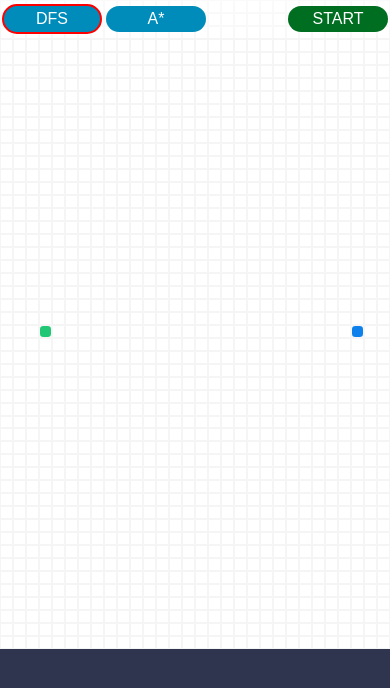
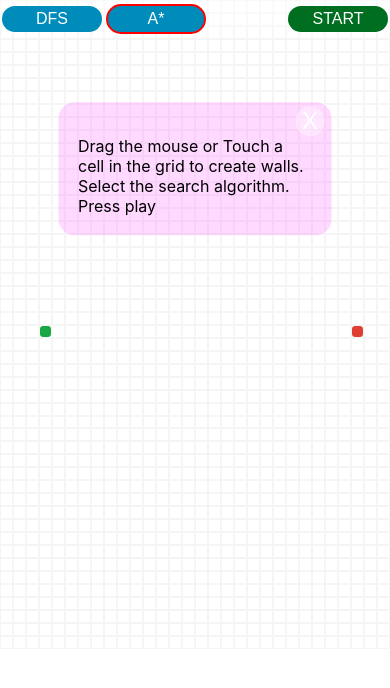
Before and after one commit to thomasreolon/REACT-searchAlgorithms, a React (Create React App) app: page / in a window 390 px wide. Shown: the top 688 px of the page. Built offline with nearby package versions, Linux system fonts and the light colour scheme.

Commit message:
improvements for mobile

```diff
--- a/src/Components/Cell/index.tsx
+++ b/src/Components/Cell/index.tsx
@@ -37,7 +37,9 @@ function Cell(props:CellProps) {
             className={`cell ${css}`}
             onMouseDown={(event) => {setWall(true);event.preventDefault();}}
             onMouseEnter={(event) => {setWall(false);event.preventDefault();}}
-            style={{'width':props.size, 'height':props.size,}}>
+            onTouchStart={(event) => {setWall(true);event.preventDefault();}}
+            style={{'width':props.size, 'height':props.size,}}
+        >
             <div className="path-content"></div>
             {isWall && <div className="wall"></div>}
             {props.isStart && <div className="start"></div>}
--- /dev/null
+++ b/src/Components/CmdPanel/MobileInfo.tsx
@@ -0,0 +1,47 @@
+import React from 'react';
+
+
+
+
+function MobileInfo({children}:{children:JSX.Element}) {
+    const [visible, setVisible] = React.useState(true);
+    return (
+        <>
+        {visible &&
+            <div style={{
+                width:"60vw",
+                zIndex:9999,
+                position:"absolute",
+                top:"20%",
+                left:"50%",
+                transform:"translate(-50%,-50%)",
+                padding: "5vw",
+                backgroundColor: "rgba(255,0,255,0.15)",
+                borderRadius: "1em",
+            }}>
+                <div style={{display:"flex", justifyContent:"right", flexDirection:"column"}}>
+                    <button
+                        style={{
+                            marginLeft:"93%",
+                            marginTop:"-4vw",
+                            width:"1.2em",
+                            fontSize:"1.5em",
+                            borderRadius:"100%",
+                            border:"none",
+                            backgroundColor:"rgba(255,255,255,0.4)",
+                            color:"white",
+                        }}
+                        onClick={()=>setVisible(false)}
+                        onTouchStart={()=>setVisible(false)}
+                    >
+                        X
+                    </button>
+                    {children}
+                </div>
+            </div>
+        }
+        </>
+    );
+}
+
+export default MobileInfo;
--- a/src/Components/CmdPanel/index.tsx
+++ b/src/Components/CmdPanel/index.tsx
@@ -1,6 +1,7 @@
 import React from 'react';
 import bfs from "../../algorithms/bfs";
 import astar from "../../algorithms/astar";
+import MobileInfo from "./MobileInfo";
 import "./CmdPanel.css";
 
 interface Coord{
@@ -63,7 +64,7 @@ function animateAlg(visited:Coord[]|undefined, reversedPath:Coord[]|undefined, s
 
 function CmdPanel({grid, start,end, nRow, nCol}:{grid:Node[][],end:Coord, start:Coord, nRow:number, nCol:number}) {
     const description=<>
-            <p className="parag">Drag the mouse in the grid to create walls.</p>
+            <p className="parag">Drag the mouse or Touch a cell in the grid to create walls.</p>
             <p className="parag">Select the search algorithm.</p>
             <p className="parag">Press play</p>
         </>;
@@ -86,18 +87,19 @@ function CmdPanel({grid, start,end, nRow, nCol}:{grid:Node[][],end:Coord, start:
         animateAlg(res[0], res[1], showid);
     }
 
-    const [alg, setAlg] = React.useState<number>(0);
+    const [alg, setAlg] = React.useState<number>(1);
     return (
         <>
+            {!wide && <MobileInfo>{description}</MobileInfo>}
             <div className="htop"></div>
             <div className="panel">
                 {wide && <div className="description">{description}</div>}
                 <div>
-                    <button className={`btn btn-alg ${alg===0 && 'selected'}`} onClick={(e)=>setAlg(0)}>DFS</button>
-                    <button className={`btn btn-alg ${alg===1 && 'selected'}`} onClick={(e)=>setAlg(1)}>A*</button>
+                    <button className={`btn btn-alg ${alg===0 && 'selected'}`} onClick={()=>setAlg(0)} onTouchStart={()=>setAlg(0)}>DFS</button>
+                    <button className={`btn btn-alg ${alg===1 && 'selected'}`} onClick={()=>setAlg(1)} onTouchStart={()=>setAlg(1)}>A*</button>
                 </div>
                 <div>
-                    <button className="btn btn-start" onClick={() => selectAlg(alg)}>START</button>
+                    <button className="btn btn-start" onClick={() => selectAlg(alg)} onTouchStart={()=>selectAlg(alg)}>START</button>
                 </div>
             </div>
         </>
--- a/src/Components/Grid/Grid.css
+++ b/src/Components/Grid/Grid.css
@@ -1,6 +1,5 @@
 .Grid {
   width: 100vw;
-  height: 100vh;
   overflow: hidden;
   background-color: rgb(47, 53, 79);
 }
--- a/src/Components/Grid/index.tsx
+++ b/src/Components/Grid/index.tsx
@@ -58,20 +58,25 @@ function Grid() {
     // handle mouse up & down
     React.useEffect(() => {
 
-        const mUP = (event:MouseEvent) => {
+        const mUP = (event:Event) => {
             mPressed[0]=false;
             event.preventDefault();
         };
-        const mDW = (event:MouseEvent) => {
+        const mDW = (event:Event) => {
             mPressed[0]=true;
             event.preventDefault();
         };
 
+
         document.addEventListener('mouseup', mUP);
         document.addEventListener('mousedown', mDW);
+        document.addEventListener('touchstart', mDW);
+        document.addEventListener('touchend', mUP);
         return () => {
-            document.removeEventListener('mouseup', mUP);
-            document.removeEventListener('mousedown', mDW);
+          document.removeEventListener('mouseup', mUP);
+          document.removeEventListener('mousedown', mDW);
+          document.removeEventListener('touchstart', mDW);
+          document.removeEventListener('touchend', mUP);
         };
     }, []);
     var size = '3.33vw';
```
